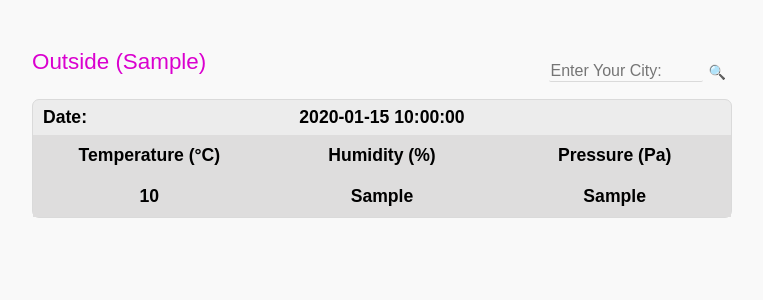
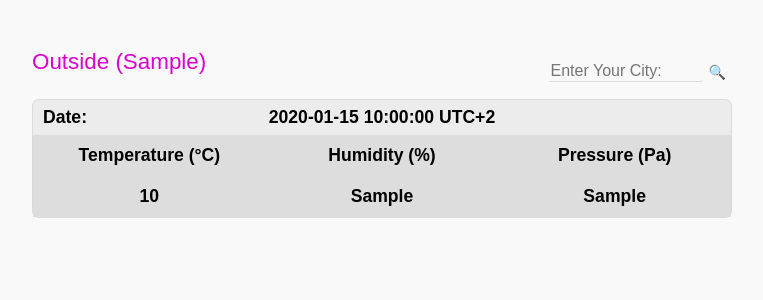
Before and after one commit to Mongolow/Projekt, a Flask app: template templates/weather.html in a window 1280 px wide. Shown: the part 261-561 px from the top of the page, without its empty margins (258-1021 px from the left). Run offline with Flask 3, Linux system fonts and the light colour scheme; the template is opened without the code that fills it: most values are stand-ins (such as "Sample title", 1, 10 or a date in 2020); lists and menus that the app fills with data are empty.

Commit message:
small date fix

```diff
--- a/templates/weather.html
+++ b/templates/weather.html
@@ -38,7 +38,7 @@
         <table class="weather-table">
                 <tr class="table-header">
                     <th class="table-date">Date:</th>
-                    <th class="table-date-2">{{current_time}}</th>
+                    <th class="table-date-2">{{current_time}} UTC+2</th>
                 </tr>
                 <tr class="table-header-param">
                     <th class="table-parameters-t">Temperature (°C)</th>
```
